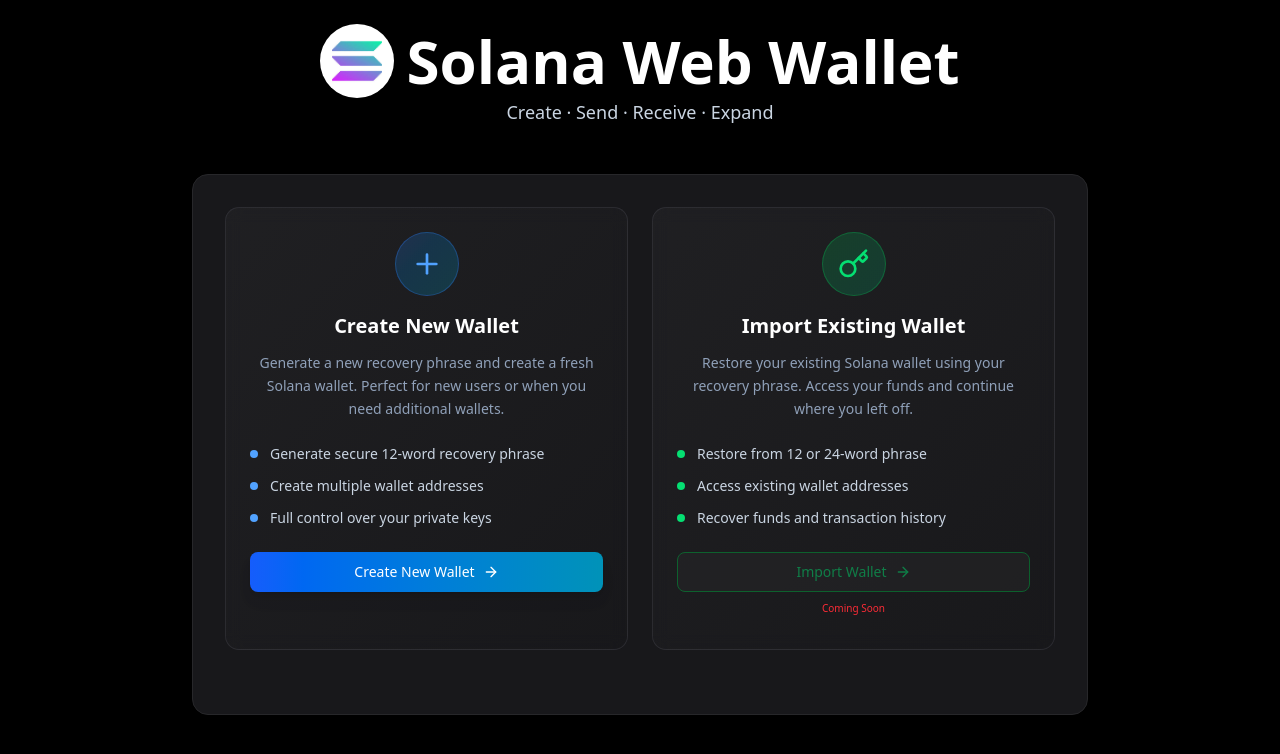
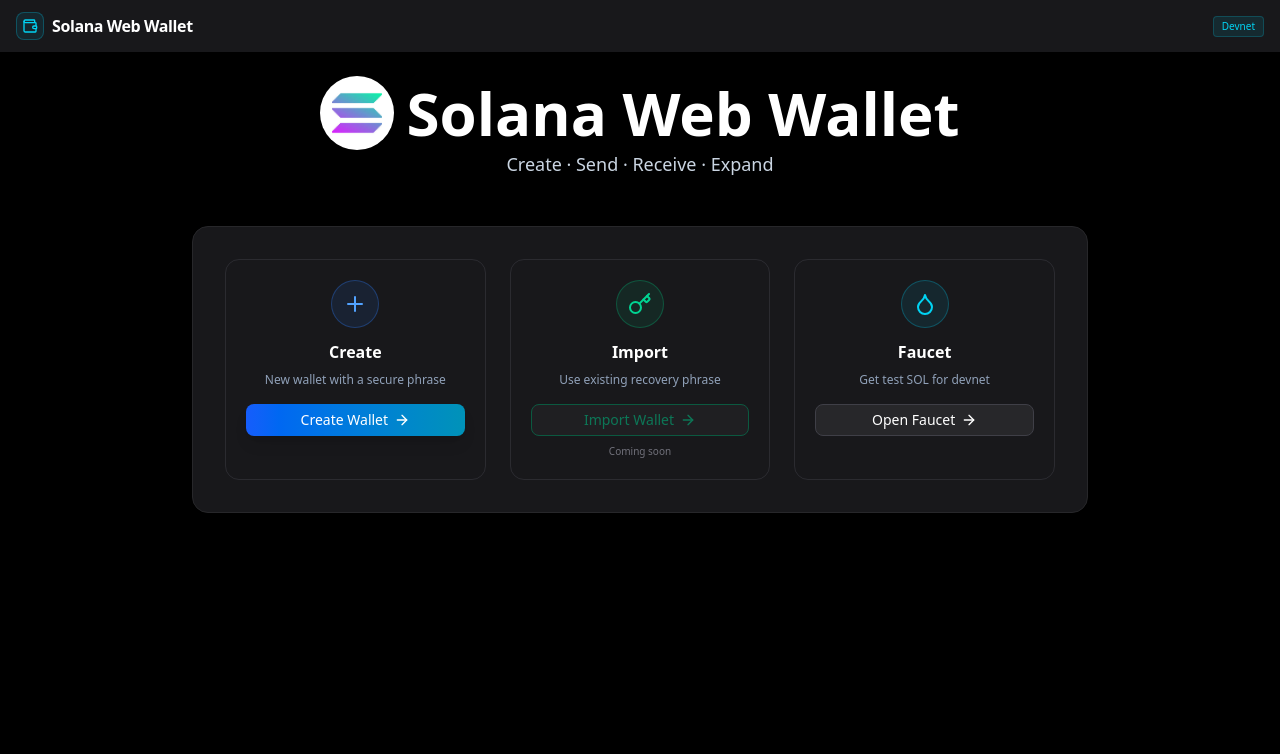
Before and after one commit to TusharSoni014/solana-web-wallet, a Next.js app: page / in a window 1280 px wide. Shown: the top 754 px of the page. Built offline with nearby package versions, Linux system fonts and the light colour scheme.

Commit message:
Modified UI

```diff
--- a/src/app/layout.tsx
+++ b/src/app/layout.tsx
@@ -2,6 +2,7 @@
 import { Geist, Geist_Mono } from "next/font/google";
 import "./globals.css";
 import { ThemeProvider } from "@/components/theme-provider";
+import Header from "@/components/Header";
 
 const geistSans = Geist({
   variable: "--font-geist-sans",
@@ -34,6 +35,7 @@
           enableSystem
           disableTransitionOnChange
         >
+          <Header />
           <div className="relative z-50">{children}</div>
         </ThemeProvider>
       </body>
--- a/src/app/page.tsx
+++ b/src/app/page.tsx
@@ -9,21 +9,8 @@
   const { state } = useWalletStore();
 
   return (
-    <div className="min-h-screen bg-black p-6">
+    <div className="min-h-[calc(100vh-55px)] bg-black p-6">
       <div className="max-w-4xl mx-auto ">
-        <div className="text-center mb-12">
-          <div className="flex gap-3 items-center justify-center ">
-            <div className="rounded-full overflow-hidden bg-white p-3">
-              <img src="/solana.jpg" alt="Solana" width={50} height={50} />
-            </div>
-            <h1 className="text-6xl font-bold text-white">Solana Web Wallet</h1>
-          </div>
-
-          <p className="text-slate-300 text-lg max-w-2xl mx-auto">
-            Create · Send · Receive · Expand
-          </p>
-        </div>
-
         {state === "start" && <StartScreen />}
         {state === "mnemonic" && <Mnemonics />}
         {state === "wallet" && <WalletScreen />}
--- /dev/null
+++ b/src/components/Header.tsx
@@ -0,0 +1,22 @@
+import React from "react";
+import { Wallet } from "lucide-react";
+
+export default function Header() {
+  return (
+    <header className="bg-zinc-900 w-full">
+      <div className="mx-auto px-4 py-3 flex items-center justify-between">
+        <div className="flex items-center gap-2">
+          <div className="w-7 h-7 rounded-md border border-cyan-500/30 bg-cyan-500/10 flex items-center justify-center">
+            <Wallet className="w-4 h-4 text-cyan-400" />
+          </div>
+          <span className="text-white font-semibold tracking-tight">
+            Solana Web Wallet
+          </span>
+        </div>
+        <span className="ml-2 text-[10px] text-cyan-400 bg-cyan-400/10 px-2 py-0.5 rounded border border-cyan-400/20">
+          Devnet
+        </span>
+      </div>
+    </header>
+  );
+}
--- a/src/components/StartScreen.tsx
+++ b/src/components/StartScreen.tsx
@@ -1,7 +1,8 @@
 import { useWalletStore } from "@/store/wallet.store";
 import { generateMnemonic } from "bip39";
 import { Button } from "./ui/button";
-import { Plus, ArrowRight, Key } from "lucide-react";
+import Link from "next/link";
+import { Plus, ArrowRight, Key, Droplet } from "lucide-react";
 
 export default function StartScreen() {
   const { setMnemonic, setState } = useWalletStore();
@@ -15,89 +16,91 @@
   const handleImportExistingWallet = () => {};
 
   return (
-    <div className="bg-zinc-900 rounded-2xl border border-zinc-800 p-8 mb-8 shadow-2xl">
-      <div className="grid md:grid-cols-2 gap-6 mb-8">
-        <div className="bg-gradient-to-br from-zinc-800/50 to-zinc-900/50 backdrop-blur-sm rounded-xl border border-zinc-700/50 p-6 hover:border-blue-500/30 transition-all duration-300">
+    <>
+      <div className="text-center mb-12">
+        <div className="flex gap-3 items-center justify-center ">
+          <div className="rounded-full overflow-hidden bg-white p-3">
+            <img src="/solana.jpg" alt="Solana" width={50} height={50} />
+          </div>
+          <h1 className="text-6xl font-bold text-white">Solana Web Wallet</h1>
+        </div>
+
+        <p className="text-slate-300 text-lg max-w-2xl mx-auto">
+          Create · Send · Receive · Expand
+        </p>
+      </div>
+      <div className="bg-zinc-900 rounded-2xl border border-zinc-800 p-6 md:p-8 mb-8 shadow-2xl">
+        <div className="grid grid-cols-1 md:grid-cols-3 gap-4 md:gap-6">
+          <div className="rounded-xl border border-zinc-700/50 p-5 hover:border-blue-500/30 transition-colors">
             <div className="text-center">
-            <div className="w-16 h-16 mx-auto mb-4 bg-gradient-to-br from-blue-500/20 to-cyan-500/20 rounded-full border border-blue-500/30 flex items-center justify-center transition-transform duration-300">
-              <Plus className="w-8 h-8 text-blue-400" />
+              <div className="w-12 h-12 mx-auto mb-3 bg-blue-500/10 rounded-full border border-blue-500/30 flex items-center justify-center">
+                <Plus className="w-6 h-6 text-blue-400" />
               </div>
-            <h3 className="text-xl font-semibold text-white mb-3">
-              Create New Wallet
+              <h3 className="text-base font-semibold text-white mb-2">
+                Create
               </h3>
-            <p className="text-slate-400 text-sm mb-6 leading-relaxed">
-              Generate a new recovery phrase and create a fresh Solana wallet.
-              Perfect for new users or when you need additional wallets.
+              <p className="text-slate-400 text-xs mb-4">
+                New wallet with a secure phrase
               </p>
-            <div className="space-y-3 mb-6 text-left">
-              <div className="flex items-center gap-3 text-sm text-slate-300">
-                <div className="w-2 h-2 bg-blue-400 rounded-full"></div>
-                <span>Generate secure 12-word recovery phrase</span>
-              </div>
-              <div className="flex items-center gap-3 text-sm text-slate-300">
-                <div className="w-2 h-2 bg-blue-400 rounded-full"></div>
-                <span>Create multiple wallet addresses</span>
-              </div>
-              <div className="flex items-center gap-3 text-sm text-slate-300">
-                <div className="w-2 h-2 bg-blue-400 rounded-full"></div>
-                <span>Full control over your private keys</span>
-              </div>
-            </div>
               <Button
                 onClick={handleCreateNewWallet}
-              size="lg"
-              className="w-full bg-gradient-to-r from-blue-600 to-cyan-600 hover:from-blue-700 hover:to-cyan-700 text-white shadow-lg hover:shadow-blue-500/25 transition-all duration-300"
+                size="sm"
+                className="w-full"
               >
-              <span className="transition-transform">Create New Wallet</span>
-              <ArrowRight className="w-5 h-5 transition-transform" />
+                <span>Create Wallet</span>
+                <ArrowRight className="w-4 h-4" />
               </Button>
             </div>
           </div>
 
-        {/* Import Existing Wallet Option */}
-        <div className="bg-gradient-to-br from-zinc-800/50 to-zinc-900/50 backdrop-blur-sm rounded-xl border border-zinc-700/50 p-6 hover:border-green-500/30 transition-all duration-300 group">
+          <div className="rounded-xl border border-zinc-700/50 p-5 hover:border-emerald-500/30 transition-colors">
             <div className="text-center">
-            <div className="w-16 h-16 mx-auto mb-4 bg-gradient-to-br from-green-500/20 to-emerald-500/20 rounded-full border border-green-500/30 flex items-center justify-center transition-transform duration-300">
-              <Key className="w-8 h-8 text-green-400" />
+              <div className="w-12 h-12 mx-auto mb-3 bg-emerald-500/10 rounded-full border border-emerald-500/30 flex items-center justify-center">
+                <Key className="w-6 h-6 text-emerald-400" />
               </div>
-            <h3 className="text-xl font-semibold text-white mb-3">
-              Import Existing Wallet
+              <h3 className="text-base font-semibold text-white mb-2">
+                Import
               </h3>
-
-            <p className="text-slate-400 text-sm mb-6 leading-relaxed">
-              Restore your existing Solana wallet using your recovery phrase.
-              Access your funds and continue where you left off.
+              <p className="text-slate-400 text-xs mb-4">
+                Use existing recovery phrase
               </p>
-            <div className="space-y-3 mb-6 text-left">
-              <div className="flex items-center gap-3 text-sm text-slate-300">
-                <div className="w-2 h-2 bg-green-400 rounded-full"></div>
-                <span>Restore from 12 or 24-word phrase</span>
-              </div>
-              <div className="flex items-center gap-3 text-sm text-slate-300">
-                <div className="w-2 h-2 bg-green-400 rounded-full"></div>
-                <span>Access existing wallet addresses</span>
-              </div>
-              <div className="flex items-center gap-3 text-sm text-slate-300">
-                <div className="w-2 h-2 bg-green-400 rounded-full"></div>
-                <span>Recover funds and transaction history</span>
-              </div>
-            </div>
               <Button
                 onClick={handleImportExistingWallet}
                 disabled={true}
                 variant="border"
-              size="lg"
-              className="w-full border-green-600 text-green-400 hover:bg-green-600/10 hover:border-green-500 transition-all duration-300"
+                size="sm"
+                className="w-full border-emerald-600 text-emerald-400 hover:bg-emerald-600/10 hover:border-emerald-500"
               >
-              <span className="transition-transform">Import Wallet</span>
-              <ArrowRight className="w-5 h-5 transition-transform" />
+                <span>Import Wallet</span>
+                <ArrowRight className="w-4 h-4" />
               </Button>
-            <p className="text-center text-red-500 text-[10px] my-2 leading-relaxed">
-              Coming Soon
+              <p className="text-center text-zinc-500 text-[10px] mt-2">
+                Coming soon
               </p>
+            </div>
+          </div>
+
+          <div className="rounded-xl border border-zinc-700/50 p-5 hover:border-cyan-500/30 transition-colors">
+            <div className="text-center">
+              <div className="w-12 h-12 mx-auto mb-3 bg-cyan-500/10 rounded-full border border-cyan-500/30 flex items-center justify-center">
+                <Droplet className="w-6 h-6 text-cyan-400" />
+              </div>
+              <h3 className="text-base font-semibold text-white mb-2">
+                Faucet
+              </h3>
+              <p className="text-slate-400 text-xs mb-4">
+                Get test SOL for devnet
+              </p>
+              <Button variant="border" asChild size="sm" className="w-full">
+                <Link href="/faucet">
+                  <span>Open Faucet</span>
+                  <ArrowRight className="w-4 h-4" />
+                </Link>
+              </Button>
             </div>
           </div>
         </div>
       </div>
+    </>
   );
 }
--- a/src/components/ui/button.tsx
+++ b/src/components/ui/button.tsx
@@ -1,8 +1,8 @@
-import * as React from "react"
-import { Slot } from "@radix-ui/react-slot"
-import { cva, type VariantProps } from "class-variance-authority"
+import * as React from "react";
+import { Slot } from "@radix-ui/react-slot";
+import { cva, type VariantProps } from "class-variance-authority";
 
-import { cn } from "@/lib/utils"
+import { cn } from "@/lib/utils";
 
 const buttonVariants = cva(
   "inline-flex items-center justify-center gap-2 whitespace-nowrap rounded-md text-sm font-medium transition-all disabled:pointer-events-none disabled:opacity-50 [&_svg]:pointer-events-none [&_svg:not([class*='size-'])]:size-4 shrink-0 [&_svg]:shrink-0 outline-none focus-visible:border-ring focus-visible:ring-ring/50 focus-visible:ring-[3px] aria-invalid:ring-destructive/20 dark:aria-invalid:ring-destructive/40 aria-invalid:border-destructive cursor-pointer",
@@ -10,20 +10,19 @@
     variants: {
       variant: {
         default:
-          "bg-primary text-primary-foreground shadow-xs hover:bg-primary/90",
+          "bg-gradient-to-r from-blue-600 to-cyan-600 hover:brightness-110 text-white shadow-lg hover:shadow-blue-500/25 transition-all duration-300",
         destructive:
           "bg-destructive text-white shadow-xs hover:bg-destructive/90 focus-visible:ring-destructive/20 dark:focus-visible:ring-destructive/40 dark:bg-destructive/60",
         outline:
           "border bg-background shadow-xs hover:bg-accent hover:text-accent-foreground dark:bg-input/30 dark:border-input dark:hover:bg-input/50",
         secondary:
-          "bg-secondary text-secondary-foreground shadow-xs hover:bg-secondary/80",
+          "bg-zinc-800 border border-zinc-700 text-white hover:bg-zinc-700 hover:border-zinc-600 transition-all duration-300",
         ghost:
           "hover:bg-accent hover:text-accent-foreground dark:hover:bg-accent/50",
         link: "text-primary underline-offset-4 hover:underline",
         border:
           "bg-zinc-800 border border-zinc-700 text-white hover:bg-zinc-700 hover:border-zinc-600 transition-all duration-300",
-        zinc:
-          "bg-zinc-700 hover:bg-zinc-600 text-white shadow-lg hover:shadow-zinc-500/25 transition-all duration-300",
+        zinc: "bg-zinc-700 hover:bg-zinc-600 text-white shadow-lg hover:shadow-zinc-500/25 transition-all duration-300",
       },
       size: {
         default: "h-9 px-4 py-2 has-[>svg]:px-3",
@@ -37,7 +36,7 @@
       size: "default",
     },
   }
-)
+);
 
 function Button({
   className,
@@ -47,9 +46,9 @@
   ...props
 }: React.ComponentProps<"button"> &
   VariantProps<typeof buttonVariants> & {
-    asChild?: boolean
+    asChild?: boolean;
   }) {
-  const Comp = asChild ? Slot : "button"
+  const Comp = asChild ? Slot : "button";
 
   return (
     <Comp
@@ -57,7 +56,7 @@
       className={cn(buttonVariants({ variant, size, className }))}
       {...props}
     />
-  )
+  );
 }
 
-export { Button, buttonVariants }
+export { Button, buttonVariants };
```
Also changed, not shown: src/app/faucet/page.tsx (+87 -3 lines), src/components/WalletScreen.tsx (+1 -9 lines). Lines whose indentation alone changed are shown as unchanged.
